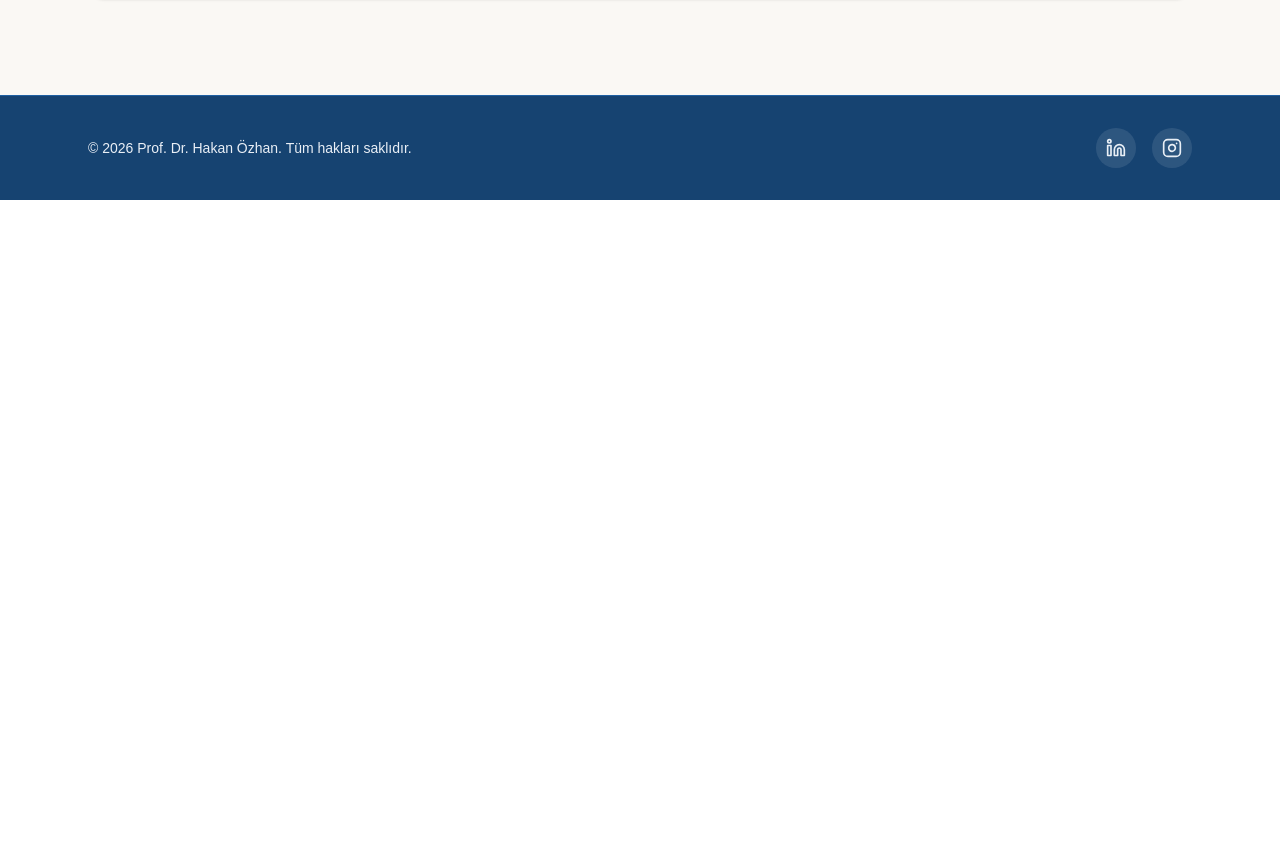
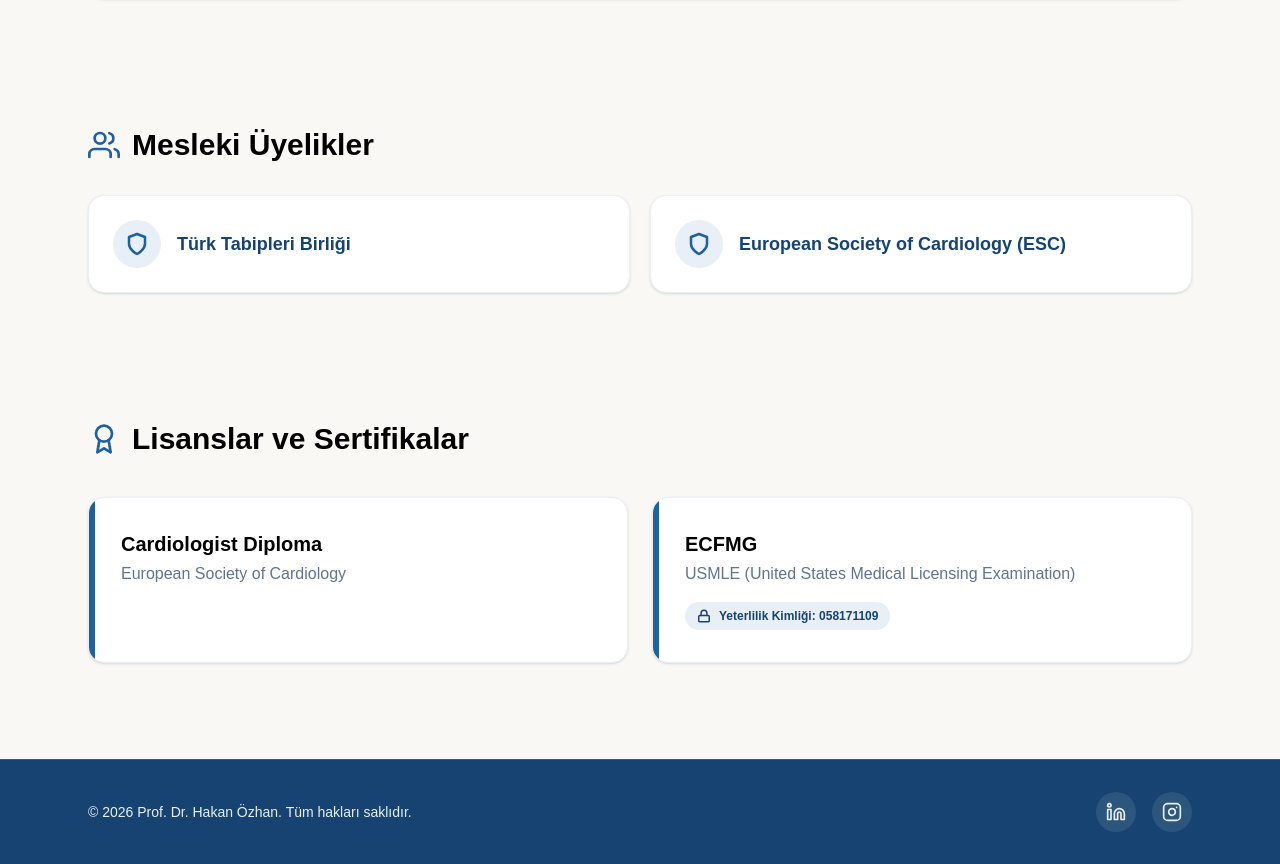
Before and after one commit to elifozhan1/Personal-Website, a Next.js app: page /ozgecmis in a window 1280 px wide. Shown: the part 2209-3073 px from the top of the page. Before the commit the page ends 2409 px from the top, so only its background shows below. Built offline with nearby package versions, Linux system fonts and the light colour scheme.

Commit message:
autobiography page finished

```diff
--- a/src/app/ozgecmis/page.tsx
+++ b/src/app/ozgecmis/page.tsx
@@ -193,6 +193,89 @@ export default function OzgecmisSayfasi() {
                         ))}
                     </div>
                 </section>
+
+                {/* --- 4. BÖLÜM: Mesleki Üyelikler --- */}
+                <section className="mt-32">
+                    <div className="mb-8">
+                        <h3 className="text-3xl font-bold text-black flex items-center gap-3">
+                            {/* Topluluk/Üyelik İkonu */}
+                            <svg className="w-8 h-8 text-[#1f60a2]" fill="none" stroke="currentColor" viewBox="0 0 24 24" strokeWidth="2" strokeLinecap="round" strokeLinejoin="round">
+                                <path d="M17 21v-2a4 4 0 0 0-4-4H5a4 4 0 0 0-4 4v2"></path>
+                                <circle cx="9" cy="7" r="4"></circle>
+                                <path d="M23 21v-2a4 4 0 0 0-3-3.87"></path>
+                                <path d="M16 3.13a4 4 0 0 1 0 7.75"></path>
+                            </svg>
+                            Mesleki Üyelikler
+                        </h3>
+                    </div>
+
+                    <div className="grid grid-cols-1 sm:grid-cols-2 gap-5">
+                        {/* Üyelik 1 */}
+                        <div className="bg-white border border-[#e9eff6] shadow-sm hover:shadow-md transition-shadow rounded-2xl p-6 flex items-center gap-4">
+                            <div className="w-12 h-12 rounded-full bg-[#e9eff6] text-[#1f60a2] flex items-center justify-center shrink-0">
+                                <svg className="w-6 h-6" fill="none" stroke="currentColor" viewBox="0 0 24 24" strokeWidth="2.5" strokeLinecap="round" strokeLinejoin="round">
+                                    <path d="M12 22s8-4 8-10V5l-8-3-8 3v7c0 6 8 10 8 10z"></path>
+                                </svg>
+                            </div>
+                            <h4 className="font-bold text-[#164371] text-lg">Türk Tabipleri Birliği</h4>
+                        </div>
+
+                        {/* Üyelik 2 */}
+                        <div className="bg-white border border-[#e9eff6] shadow-sm hover:shadow-md transition-shadow rounded-2xl p-6 flex items-center gap-4">
+                            <div className="w-12 h-12 rounded-full bg-[#e9eff6] text-[#1f60a2] flex items-center justify-center shrink-0">
+                                <svg className="w-6 h-6" fill="none" stroke="currentColor" viewBox="0 0 24 24" strokeWidth="2.5" strokeLinecap="round" strokeLinejoin="round">
+                                    <path d="M12 22s8-4 8-10V5l-8-3-8 3v7c0 6 8 10 8 10z"></path>
+                                </svg>
+                            </div>
+                            <h4 className="font-bold text-[#164371] text-lg">European Society of Cardiology (ESC)</h4>
+                        </div>
+                    </div>
+                </section>
+
+                {/* --- 5. BÖLÜM: Lisanslar ve Sertifikalar --- */}
+                <section className="mt-32">
+                    <div className="mb-10">
+                        <h3 className="text-3xl font-bold text-black flex items-center gap-3">
+                            {/* Sertifika / Lisans İkonu */}
+                            <svg className="w-8 h-8 text-[#1f60a2]" fill="none" stroke="currentColor" viewBox="0 0 24 24" strokeWidth="2" strokeLinecap="round" strokeLinejoin="round">
+                                <circle cx="12" cy="8" r="6"></circle>
+                                <path d="M15.477 12.89 17 22l-5-3-5 3 1.523-9.11"></path>
+                            </svg>
+                            Lisanslar ve Sertifikalar
+                        </h3>
+                    </div>
+
+                    <div className="grid grid-cols-1 md:grid-cols-2 gap-6">
+
+                        {/* Sertifika 1 */}
+                        <div className="bg-white border border-[#e9eff6] shadow-sm hover:shadow-md transition-shadow rounded-2xl p-6 md:p-8 relative overflow-hidden">
+                            {/* Sol tarafta estetik mavi bir çizgi */}
+                            <div className="absolute top-0 left-0 w-1.5 h-full bg-[#1f60a2]"></div>
+
+                            <h4 className="text-xl font-bold text-black mb-1">Cardiologist Diploma</h4>
+                            <p className="text-slate-500 font-medium">European Society of Cardiology</p>
+                        </div>
+
+                        {/* Sertifika 2 */}
+                        <div className="bg-white border border-[#e9eff6] shadow-sm hover:shadow-md transition-shadow rounded-2xl p-6 md:p-8 relative overflow-hidden">
+                            {/* Sol tarafta estetik mavi bir çizgi */}
+                            <div className="absolute top-0 left-0 w-1.5 h-full bg-[#1f60a2]"></div>
+
+                            <h4 className="text-xl font-bold text-black mb-1">ECFMG</h4>
+                            <p className="text-slate-500 font-medium mb-4">USMLE (United States Medical Licensing Examination)</p>
+
+                            {/* Yeterlilik Kimliği için şık bir rozet (badge) tasarımı */}
+                            <span className="inline-flex items-center gap-2 bg-[#e9eff6] text-[#164371] font-semibold text-xs px-3 py-1.5 rounded-full">
+                                <svg className="w-3.5 h-3.5" fill="none" stroke="currentColor" viewBox="0 0 24 24" strokeWidth="2.5" strokeLinecap="round" strokeLinejoin="round">
+                                    <rect x="3" y="11" width="18" height="11" rx="2" ry="2"></rect>
+                                    <path d="M7 11V7a5 5 0 0 1 10 0v4"></path>
+                                </svg>
+                                Yeterlilik Kimliği: 058171109
+                            </span>
+                        </div>
+
+                    </div>
+                </section>
             </div>
         </main>
     );
```
